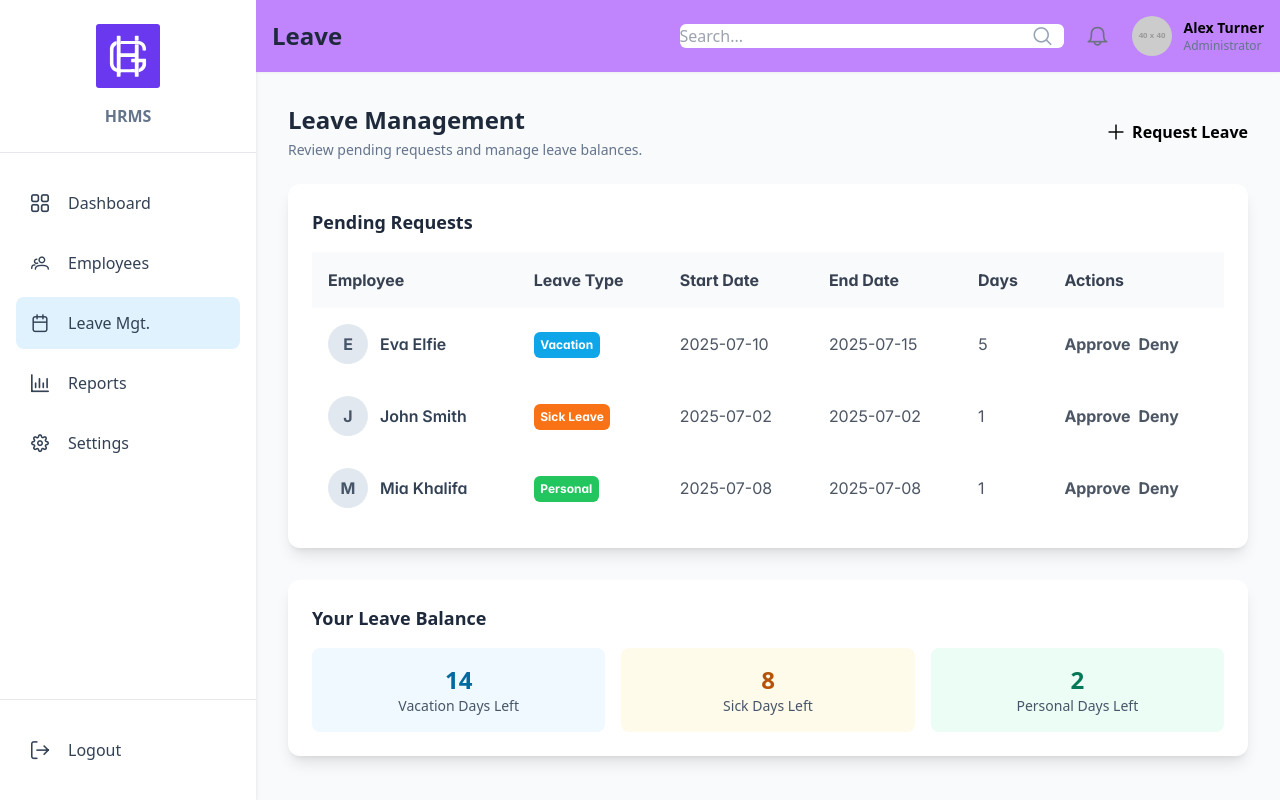
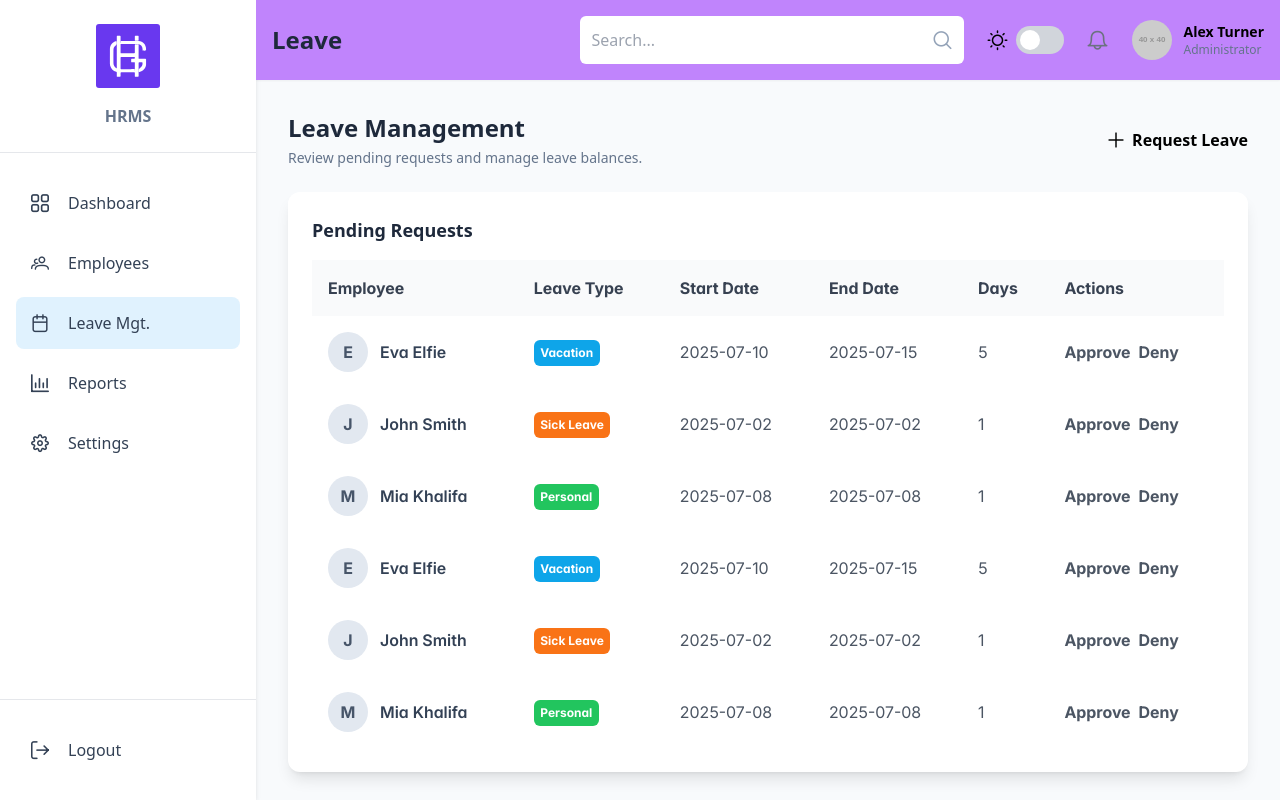
Before and after one commit to redu95/hr-management-system--Frontend-, a React (Vite) app: page /leave in a window 1280 px wide. Built offline with nearby package versions, Linux system fonts and the light colour scheme; sample sign-in values are in the browser's storage.

Commit message:
feat: implement dark mode toggle; update AppLayout and Header components; enhance styling for dark mode support

```diff
--- a/src/components/layout/AppLayout.jsx
+++ b/src/components/layout/AppLayout.jsx
@@ -1,5 +1,5 @@
 // src/components/layout/AppLayout.jsx
-import React, { useState } from 'react';
+import React, { useState, useEffect } from 'react';
 import { Outlet } from 'react-router-dom';
 import Header from './Header';
 import MobileSidebar from './MobileSidebar';
@@ -23,9 +23,28 @@ const DesktopSidebar = () => {
 
 const AppLayout = () => {
     const [mobileSidebarVisible, setMobileSidebarVisible] = useState(false);
+    const [darkMode, setDarkMode] = useState(() => {
+        // Check localStorage or system preference
+        if (typeof window !== 'undefined') {
+            const stored = localStorage.getItem('theme');
+            if (stored) return stored === 'dark';
+            return window.matchMedia('(prefers-color-scheme: dark)').matches;
+        }
+        return false;
+    });
+
+    useEffect(() => {
+        if (darkMode) {
+            document.documentElement.classList.add('dark');
+            localStorage.setItem('theme', 'dark');
+        } else {
+            document.documentElement.classList.remove('dark');
+            localStorage.setItem('theme', 'light');
+        }
+    }, [darkMode]);
 
     return (
-        <div className="flex h-screen bg-slate-50">
+        <div className="flex h-screen bg-slate-50 dark:bg-slate-900 transition-colors duration-300">
             {/* Renders the static sidebar for large screens */}
             <DesktopSidebar />
 
@@ -36,7 +55,11 @@ const AppLayout = () => {
             />
 
             <main className="flex-1 flex flex-col overflow-hidden">
-                <Header onMenuClick={() => setMobileSidebarVisible(true)} />
+                <Header
+                    onMenuClick={() => setMobileSidebarVisible(true)}
+                    darkMode={darkMode}
+                    setDarkMode={setDarkMode}
+                />
                 <div className="flex-1 overflow-y-auto">
                     <Outlet />
                 </div>
--- a/src/components/layout/Header.jsx
+++ b/src/components/layout/Header.jsx
@@ -3,8 +3,9 @@ import React from 'react';
 import { useLocation } from 'react-router-dom';
 import { InputText } from 'primereact/inputtext';
 import { Button } from 'primereact/button';
+import { InputSwitch } from 'primereact/inputswitch';
 
-const Header = ({ onMenuClick }) => { // Accept onMenuClick prop
+const Header = ({ onMenuClick, darkMode, setDarkMode }) => { // Accept darkMode and setDarkMode props
     const location = useLocation();
 
     const getPageTitle = (pathname) => {
@@ -35,10 +36,16 @@ const Header = ({ onMenuClick }) => { // Accept onMenuClick prop
                 <span className="relative hidden sm:inline-flex">
                     <InputText
                         placeholder="Search..."
-                        className="w-72 md:w-96 p-inputtext-lg pr-10"
+                        className="w-72 md:w-96 p-inputtext-lg p-3"
                     />
-                    <i className="pi pi-search absolute right-3 top-1/2 -translate-y-1/2 text-slate-400 text-lg pointer-events-none" />
+                    <i className="pi pi-search absolute right-3 top-1/2 -translate-y-1/2 text-slate-400 text-lg pointer-events-none ml-2" />
                 </span>
+
+                {/* Dark/Light Mode Switch */}
+                <div className="flex items-center space-x-2">
+                    <i className={`pi ${darkMode ? 'pi-moon' : 'pi-sun'} text-xl`} />
+                    <InputSwitch checked={darkMode} onChange={e => setDarkMode(e.value)} tooltip={darkMode ? "Switch to Light Mode" : "Switch to Dark Mode"} />
+                </div>
 
                 {/* Notification Icon */}
                 <i className="pi pi-bell p-text-secondary text-xl cursor-pointer" />
--- a/src/index.css
+++ b/src/index.css
@@ -1,3 +1,9 @@
 @tailwind base;
 @tailwind components;
 @tailwind utilities;
+
+/* Optional: dark mode overrides for backgrounds and text */
+body.dark,
+html.dark {
+  @apply bg-slate-900 text-slate-100;
+}
--- a/src/pages/LeaveManagementPage.jsx
+++ b/src/pages/LeaveManagementPage.jsx
@@ -7,6 +7,33 @@ import { Tag } from 'primereact/tag';
 
 // Dummy data - you will replace this with data from TanStack React Query
 const pendingRequests = [
+    {
+        id: 1,
+        employee: { name: 'Eva Elfie', avatar: 'E' },
+        leaveType: 'Vacation',
+        startDate: '2025-07-10',
+        endDate: '2025-07-15',
+        days: 5,
+        reason: 'Family trip to the coast.'
+    },
+    {
+        id: 2,
+        employee: { name: 'John Smith', avatar: 'J' },
+        leaveType: 'Sick Leave',
+        startDate: '2025-07-02',
+        endDate: '2025-07-02',
+        days: 1,
+        reason: 'Feeling unwell.'
+    },
+    {
+        id: 3,
+        employee: { name: 'Mia Khalifa', avatar: 'M' },
+        leaveType: 'Personal',
+        startDate: '2025-07-08',
+        endDate: '2025-07-08',
+        days: 1,
+        reason: 'Appointment.'
+    },
     {
         id: 1,
         employee: { name: 'Eva Elfie', avatar: 'E' },
@@ -98,24 +125,6 @@ const LeaveManagementPage = () => {
                 </DataTable>
             </div>
 
-            {/* User's Leave Balance Section */}
-            <div className="bg-white p-6 rounded-xl shadow-lg">
-                 <h3 className="text-lg font-semibold text-slate-800 mb-4">Your Leave Balance</h3>
-                 <div className="grid grid-cols-1 md:grid-cols-3 gap-4 text-center">
-                    <div className="bg-sky-50 p-4 rounded-lg">
-                        <p className="text-2xl font-bold text-sky-700">14</p>
-                        <p className="text-sm font-medium text-slate-600">Vacation Days Left</p>
-                    </div>
-                    <div className="bg-amber-50 p-4 rounded-lg">
-                        <p className="text-2xl font-bold text-amber-700">8</p>
-                        <p className="text-sm font-medium text-slate-600">Sick Days Left</p>
-                    </div>
-                    <div className="bg-emerald-50 p-4 rounded-lg">
-                        <p className="text-2xl font-bold text-emerald-700">2</p>
-                        <p className="text-sm font-medium text-slate-600">Personal Days Left</p>
-                    </div>
-                 </div>
-            </div>
         </div>
     );
 };
--- a/src/pages/Settings.jsx
+++ b/src/pages/Settings.jsx
@@ -21,6 +21,25 @@ const SettingsPage = () => {
             <div className="mb-6">
                 <h2 className="text-2xl font-bold text-slate-800">Settings</h2>
                 <p className="text-sm text-slate-500 mt-1">Manage your profile, notifications, and company settings.</p>
+            </div>
+
+            {/* User's Leave Balance Section */}
+            <div className="bg-white p-6 rounded-xl shadow-lg mb-6">
+                 <h3 className="text-lg font-semibold text-slate-800 mb-4">Your Leave Balance</h3>
+                 <div className="grid grid-cols-1 md:grid-cols-3 gap-4 text-center">
+                    <div className="bg-sky-50 p-4 rounded-lg">
+                        <p className="text-2xl font-bold text-sky-700">14</p>
+                        <p className="text-sm font-medium text-slate-600">Vacation Days Left</p>
+                    </div>
+                    <div className="bg-amber-50 p-4 rounded-lg">
+                        <p className="text-2xl font-bold text-amber-700">8</p>
+                        <p className="text-sm font-medium text-slate-600">Sick Days Left</p>
+                    </div>
+                    <div className="bg-emerald-50 p-4 rounded-lg">
+                        <p className="text-2xl font-bold text-emerald-700">2</p>
+                        <p className="text-sm font-medium text-slate-600">Personal Days Left</p>
+                    </div>
+                 </div>
             </div>
 
             {/* Tabbed View for Settings */}
--- a/tailwind.config.cjs
+++ b/tailwind.config.cjs
@@ -3,6 +3,7 @@ module.exports = {
     "./index.html",
     "./src/**/*.{js,ts,jsx,tsx}",
   ],
+  darkMode: 'class', // Enable dark mode via class
   theme: {
     extend: {},
   },
```
